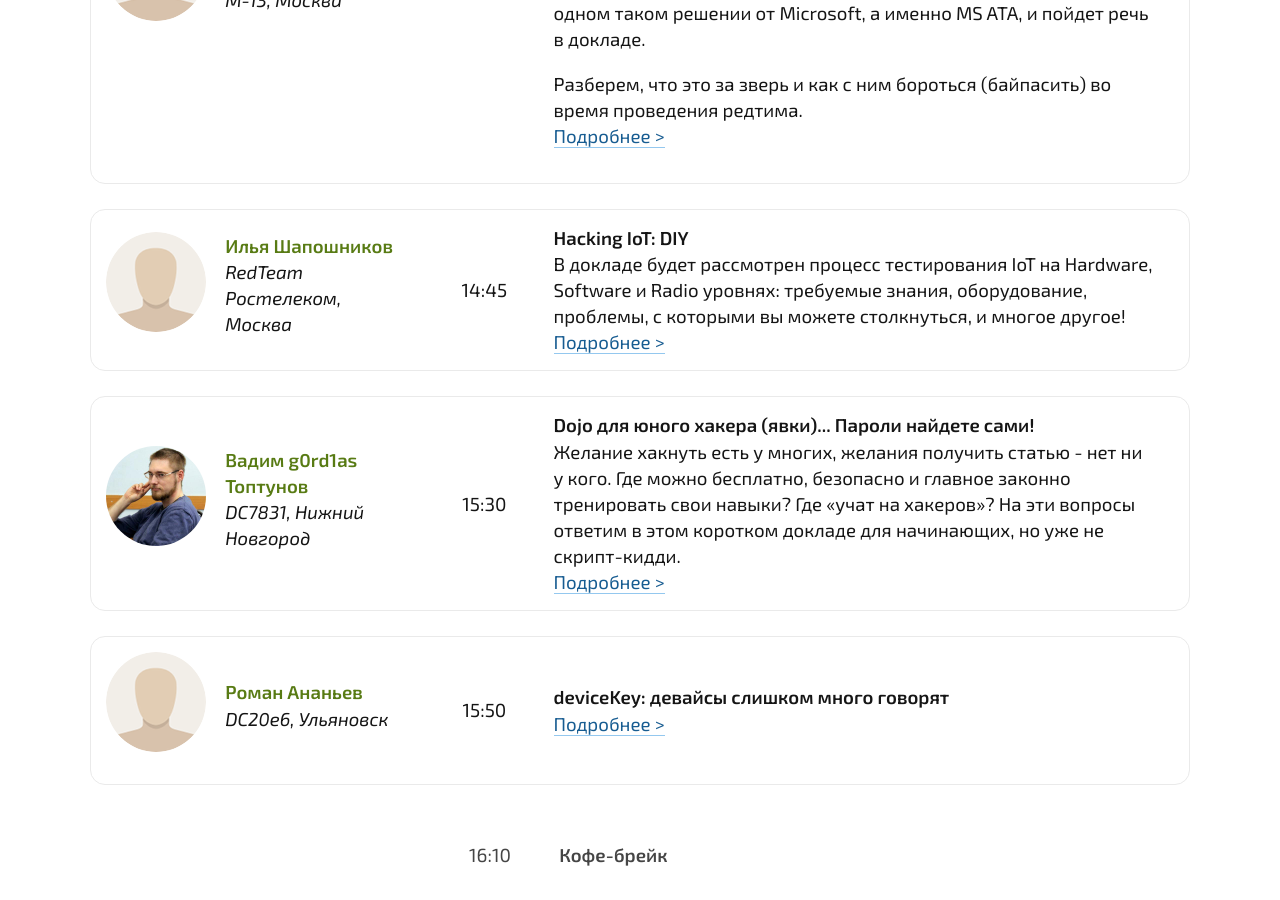
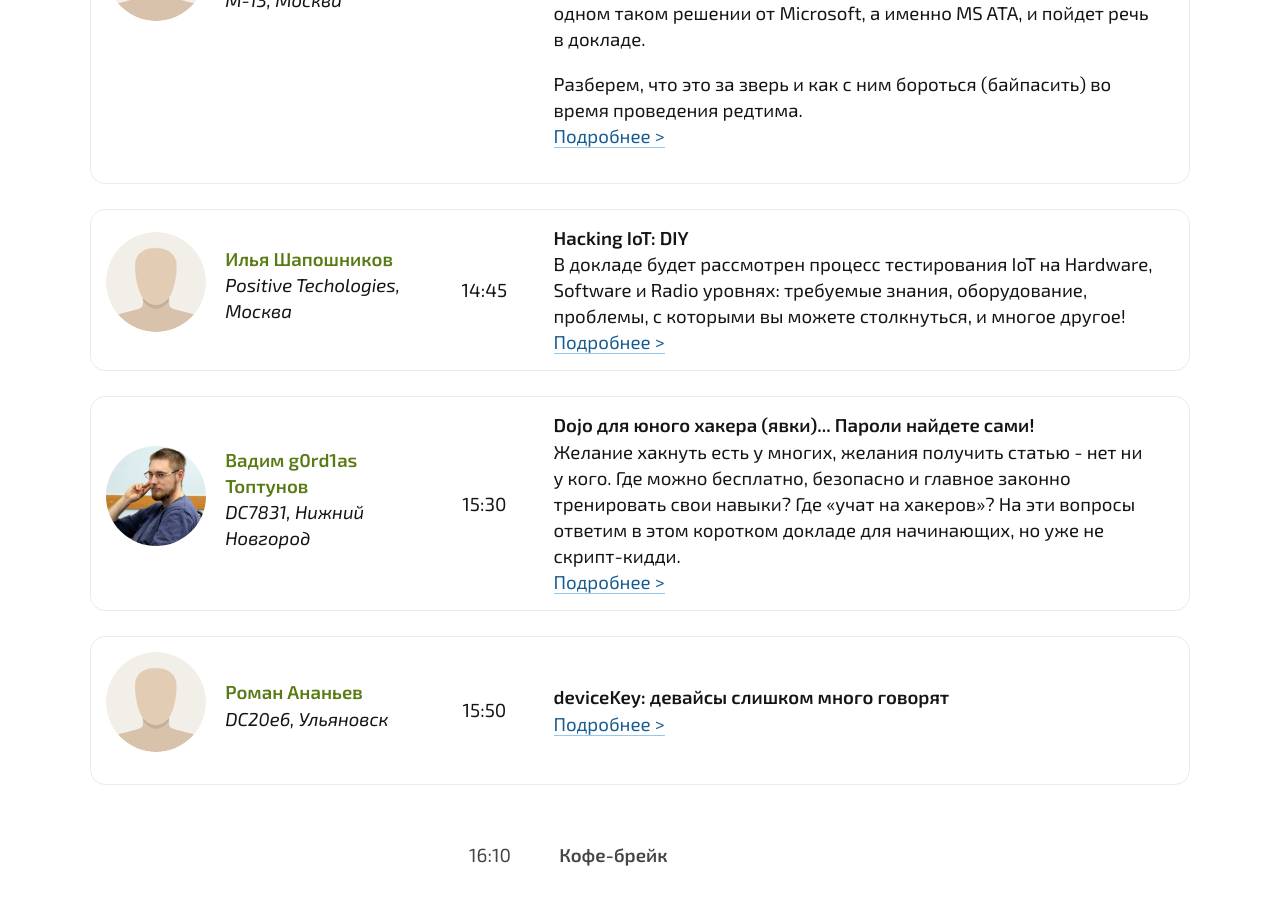
Before and after one commit to defcon-nn/defcon-nn.github.io, a Jekyll site: the page built from index.html, in a window 1280 px wide and 900 px high, scrolled down 2333 px. Built offline with Jekyll 4.4.1, drawn with Linux system fonts in a browser that asks for light colours.

Commit message:
Update author

```diff
--- a/_data/speakers.yml
+++ b/_data/speakers.yml
@@ -44,8 +44,8 @@
   bio: Интересуется безопасностью беспроводных сетей. Явный сторонник биохакинга и киборгизации человека. Администратор Нижегородского хакерспейса CADR.
 ilya_s:
   name: Илья Шапошников
-  company: RedTeam Ростелеком, Москва
-  bio: Веб-пентестер, увлекается CTF-соревнованиями. Капитан команды Invulnerable
+  company: Positive Techologies, Москва
+  bio: Специалист в Positive Technologies. Веб-пентестер, увлекается CTF-соревнованиями. Капитан команды Invulnerable
 kirill:
   name: Кирилл Шипулин
   company: Positive Technologies, Нижний Новгород
```
